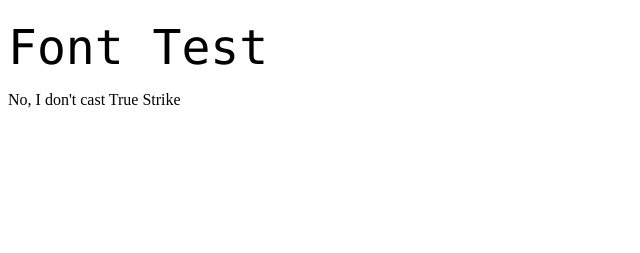
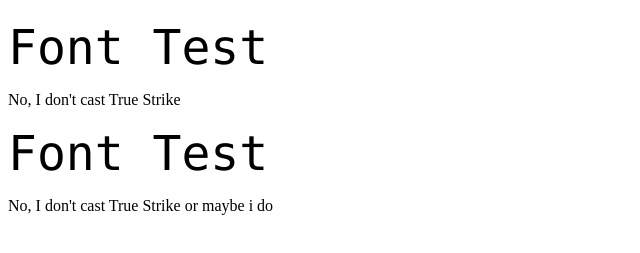
Before and after one commit to fabianoo/fabianoo.github.io, a plain HTML site: page index.html in a window 1280 px wide. Shown: the part 61-314 px from the top of the page, without its empty margins (0-640 px from the left). Drawn offline with Linux system fonts and the light colour scheme.

Commit message:
fixed font test hopefully

```diff
--- a/index.html
+++ b/index.html
@@ -4,5 +4,7 @@
     <h1>An extra pair of hands</h1>
     <font face = "Lucida Console" size = 10>Font Test</font>
     <p>No, I don't cast True Strike</p>
+    <font face = "Lucida Console" size = 10>Font Test</font><br />
+    <p>No, I don't cast True Strike  or maybe i do</p>
 </body>
 </html>
```
